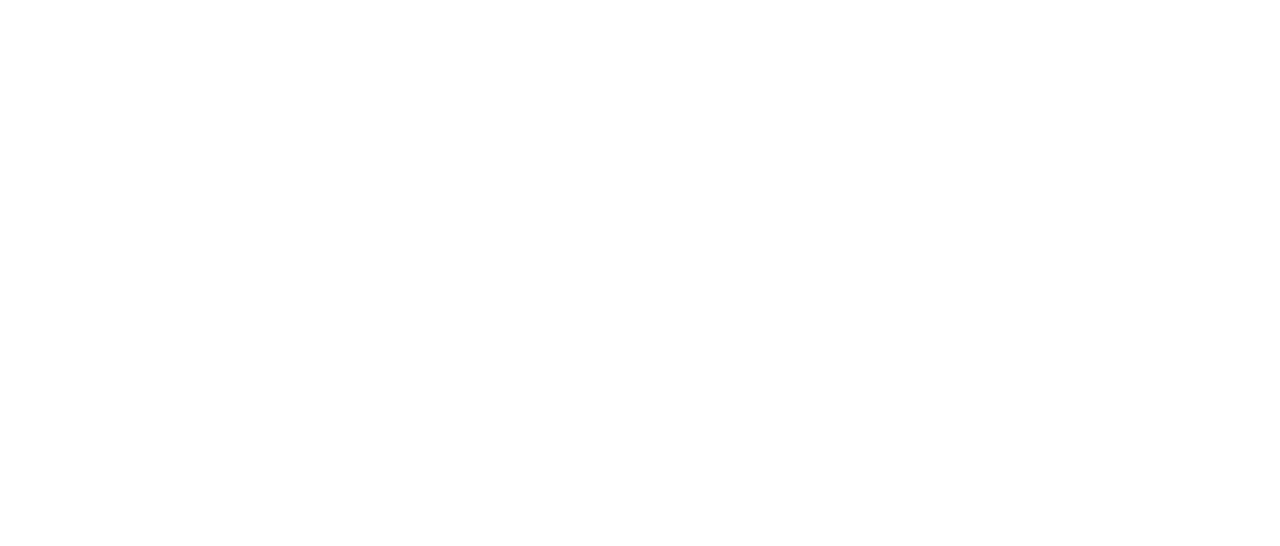
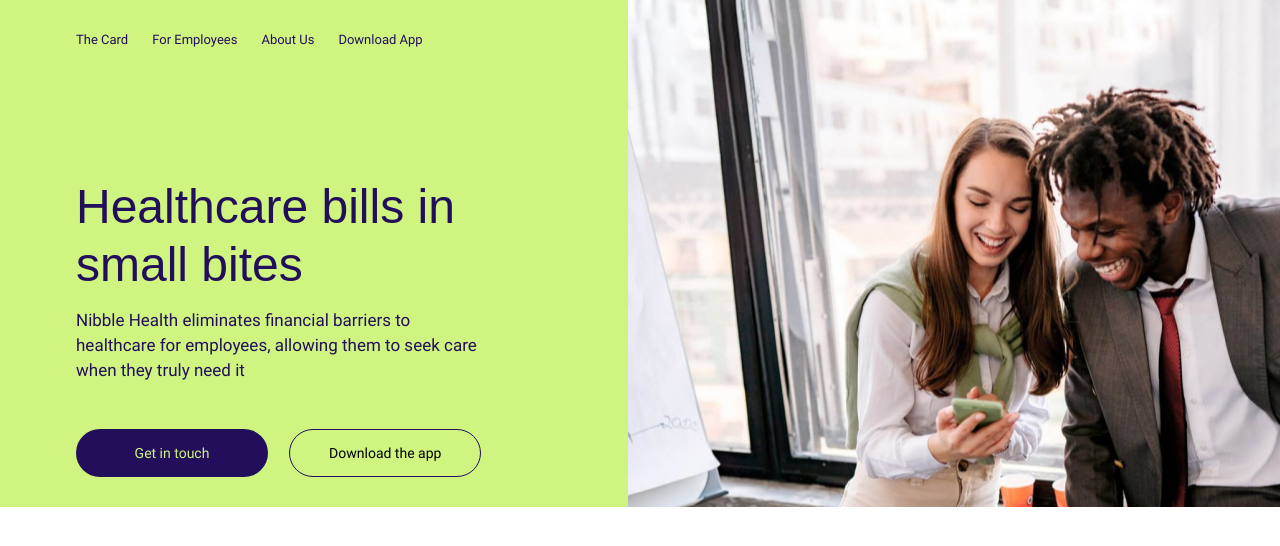
Before and after one commit to ViktorDirin/NibbleHealth, a plain HTML site: page app/index.html in a window 1280 px wide. Drawn offline with Linux system fonts and the light colour scheme.

Commit message:
Added Welcome section

```diff
--- a/app/index.html
+++ b/app/index.html
@@ -4,8 +4,8 @@
 <head>
     <meta charset="UTF-8">
     <meta name="viewport" content="width=device-width, initial-scale=1.0">
-    <title>Document</title>
-    <link rel="icon" type="image/x-icon" href="/images/favicon.ico">
+    <title>Nibble Health</title>
+    <link rel="icon" type="image/x-icon" href="/images/favicon.png">
     <link rel="stylesheet" href="css/style.min.css">
 </head>
 
@@ -14,6 +14,53 @@
     <header class="header"></header>
 
     <main class="main">
+
+        <section class="welcome">
+            <div class="container">
+                <div class="welcome__inner">
+                    <div class="navbar">
+                        <ul class="navbar__list">
+                            <li class="navbar__item">
+                                <a class="navbar__item-link" href="#">
+                                    The Card
+                                </a>
+                            </li>
+                            <li class="navbar__item">
+                                <a class="navbar__item-link" href="#">
+                                    For Employees
+                                </a>
+                            </li>
+                            <li class="navbar__item">
+                                <a class="navbar__item-link" href="#">
+                                    About Us
+                                </a>
+                            </li>
+                            <li class="navbar__item">
+                                <a class="navbar__item-link" href="#">
+                                    Download App
+                                </a>
+                            </li>
+                        </ul>
+                    </div>
+                    <h1 class="welcome__title">
+                        Healthcare bills in small bites
+                    </h1>
+                    <p class="welcome__text">
+                        Nibble Health eliminates financial barriers to healthcare for employees, allowing them to seek
+                        care when they truly need
+                        it
+                    </p>
+                    <div class="welcome__wraper">
+                        <button class="welcome-btn welcome-btn--dark">
+                            Get in touch
+                        </button>
+                        <button class="welcome-btn welcome-btn--light">
+                            Download the app
+                        </button>
+                    </div>
+                </div>
+            </div>
+        </section>
 
     </main>
 
--- a/app/scss/style.scss
+++ b/app/scss/style.scss
@@ -7,6 +7,69 @@
 .header {
 }
 
+// ----------------------------------- WELCOME -------------------------
+
+.navbar {
+  margin-bottom: 128px;
+  &__list {
+    display: flex;
+  }
+  &__item {
+    &:not(:last-child) {
+      margin-right: 24px;
+    }
+    &-link {
+      &:hover {
+        text-decoration: underline;
+      }
+    }
+  }
+}
+.welcome {
+  background-color: $accent;
+  background-image: url(../images/welcome-bg.jpg);
+  background-repeat: no-repeat;
+  background-position: right;
+  &__inner {
+    padding: 30px 30px 30px 0;
+    width: 440px;
+    background-color: $accent;
+  }
+  &__title {
+    @extend %roboto-300;
+    font-size: 48px;
+    line-height: 58px;
+    margin-bottom: 14px;
+  }
+  &__text {
+    font-size: 17px;
+    line-height: 25px;
+    margin-bottom: 46px;
+  }
+  &-btn {
+    // padding: 13px 52px;
+    width: 192px;
+    height: 48px;
+    font-size: 14px;
+    line-height: 22px;
+    border-radius: 24px;
+    &:hover {
+      cursor: pointer;
+      box-shadow: 0 0 4px $defoult;
+    }
+    &--dark {
+      background-color: $defoult;
+      color: $accent;
+      margin-right: 18px;
+    }
+    &--light {
+      background-color: transparent;
+      border: 1px solid $defoult;
+    }
+  }
+}
+
+// ----------------------------------- WELCOME END -------------------------
 // ----------------------------------- FOOTER -------------------------
 
 .footer {
```
Also changed, not shown: app/css/style.min.css, app/images/favicon.png (added), app/images/welcome-bg.jpg (added).
